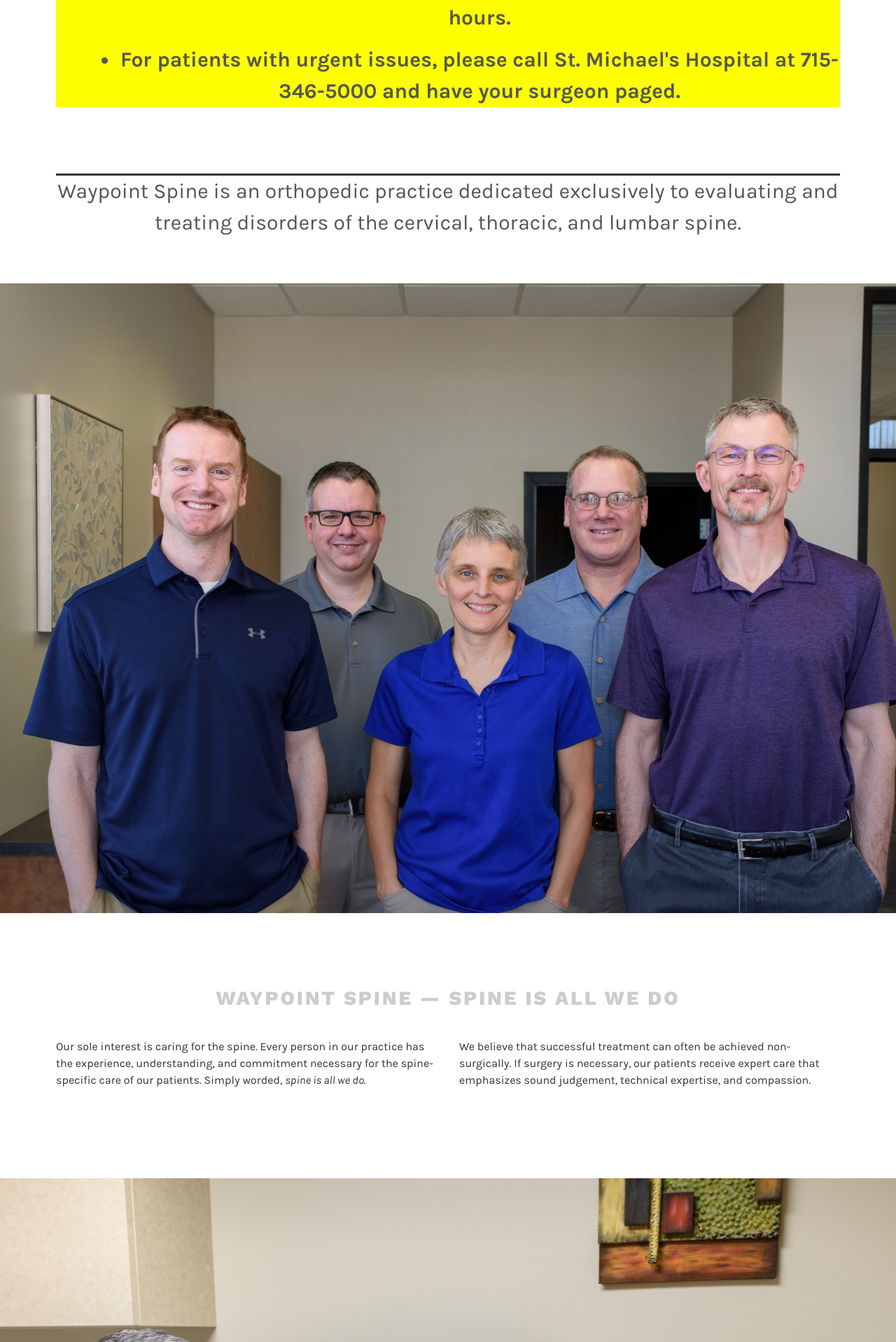
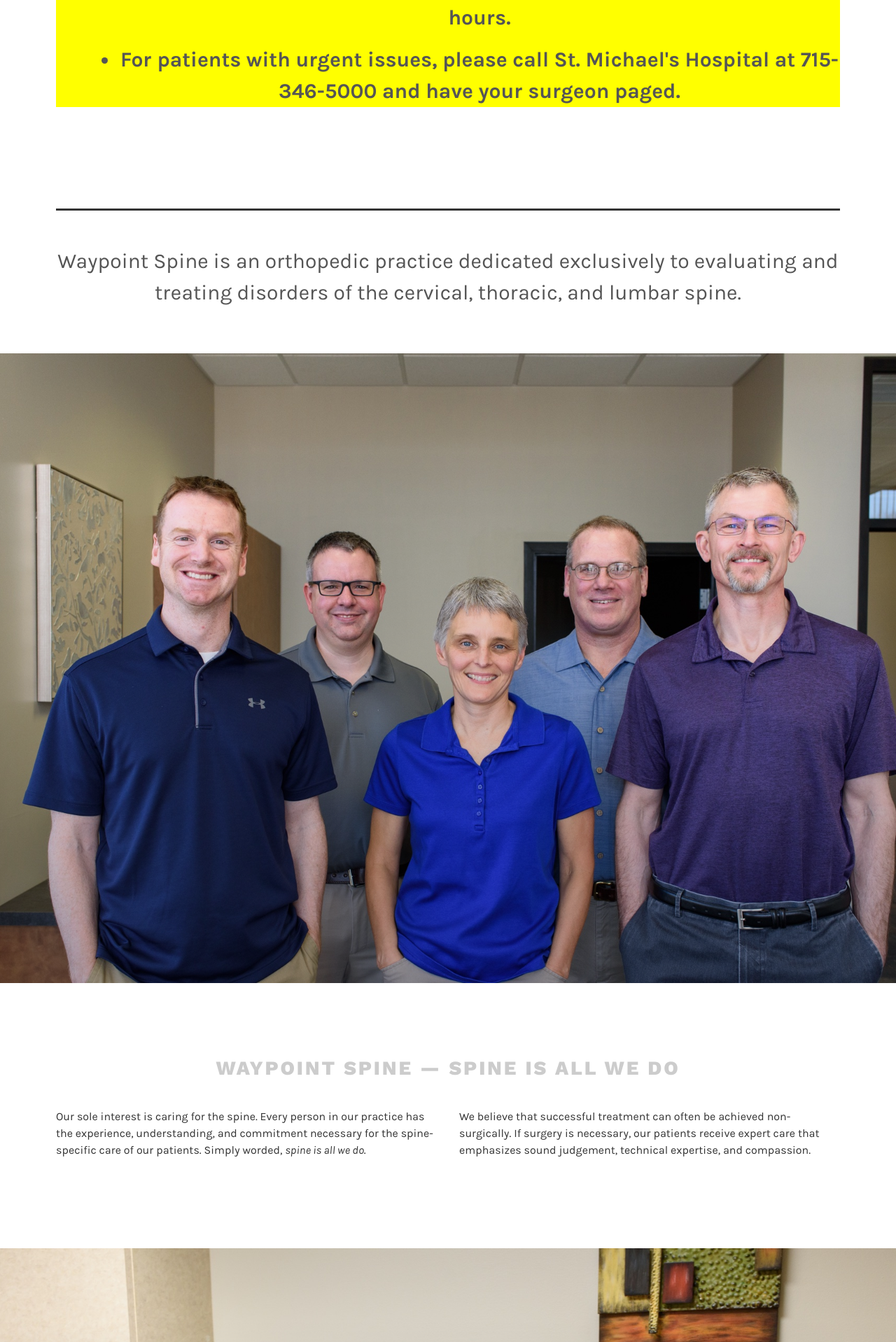
Before and after one commit to lfairchild/waypoint-spine, a Jekyll site: the page built from index.html, in a window 1280 px wide. Shown: the part 1222-3140 px from the top of the page at 70% size. Built offline with Jekyll 4.4.1, drawn with Linux system fonts in a browser that asks for light colours.

Commit message:
Update index.html

```diff
--- a/index.html
+++ b/index.html
@@ -16,7 +16,7 @@ description: Waypoint Spine is an orthopedic practice dedicated to evaluating an
 		  </ul>
 		  </div>
 		  </br>
-      <p style="margin-top: 50px; border-top: 3px solid #333;">Waypoint Spine is an orthopedic practice dedicated exclusively to evaluating and treating disorders of the cervical, thoracic, and lumbar spine.</p>
+      <p style="padding-top: 50px; border-top: 3px solid #333; margin-top: 100px;">Waypoint Spine is an orthopedic practice dedicated exclusively to evaluating and treating disorders of the cervical, thoracic, and lumbar spine.</p>
 	  </div>
 	</article><!-- #post-## -->
 </div>
```
